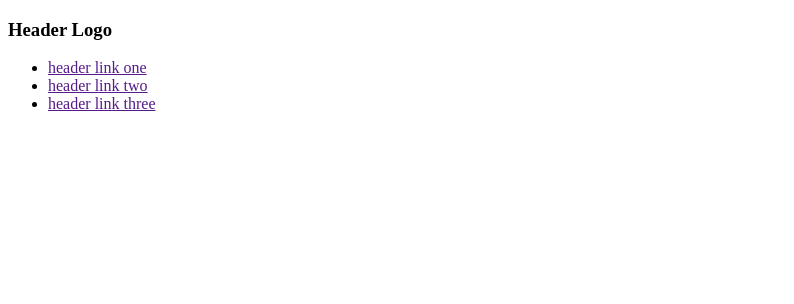
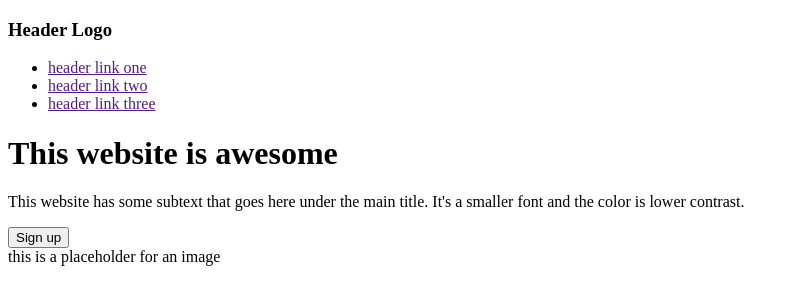
Before and after one commit to ReiNelku/landing-page, a plain HTML site: page index.html in a window 1280 px wide. Shown: the whole page, without its empty margins (0-794 px from the left). Drawn offline with Linux system fonts and the light colour scheme.

Commit message:
Add hero section to header

```diff
--- a/index.html
+++ b/index.html
@@ -15,6 +15,17 @@
           <li><a href="">header link three</a></li>
         </ul>
       </nav>
+      <div class="hero">
+        <div class="title">
+          <h1>This website is awesome</h1>
+          <p>
+            This website has some subtext that goes here under the main title.
+            It's a smaller font and the color is lower contrast.
+          </p>
+          <button>Sign up</button>
+        </div>
+        <div class="hero-image">this is a placeholder for an image</div>
+      </div>
     </header>
   </body>
 </html>
```
